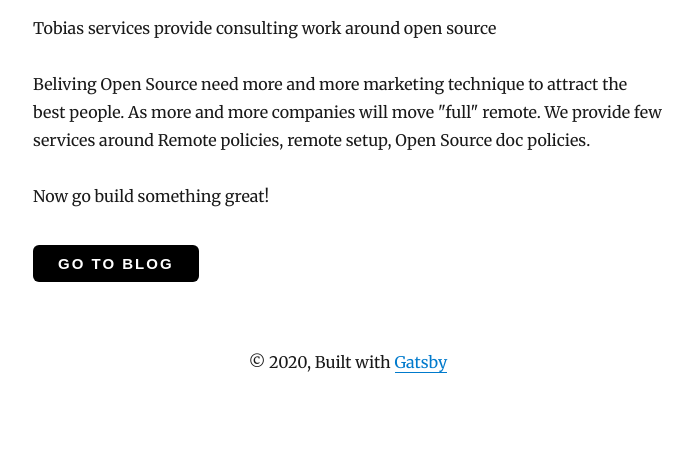
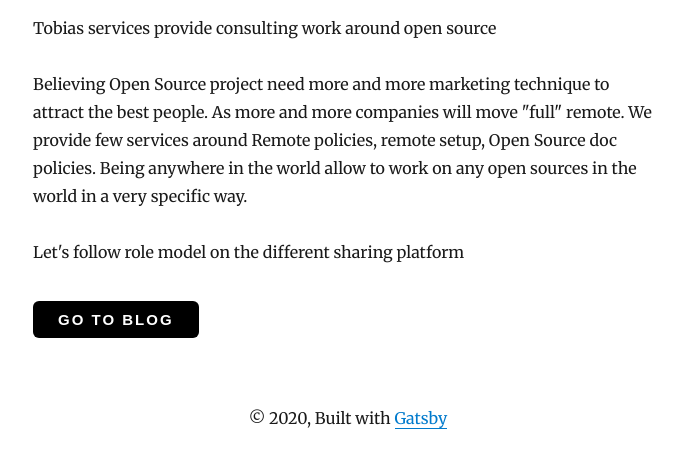
Before and after one commit to kevincouton/tobias-blog, a Gatsby site: page / in a window 1280 px wide. Shown: the part 779-1235 px from the top of the page, without its empty margins (292-985 px from the left). Before the commit the page ends 1179 px from the top, so only its background shows below. Built offline with nearby package versions, Linux system fonts and the light colour scheme; Gatsby itself is replaced by a stand-in of ours; some packages are replaced by stand-ins of ours.

Commit message:
Home page update

```diff
--- a/src/pages/index.js
+++ b/src/pages/index.js
@@ -24,11 +24,12 @@ class IndexPage extends React.Component {
         </h1>
         <p>Tobias services provide consulting work around open source</p>
         <p>
-          Beliving Open Source need more and more marketing technique to attract the best people.
+          Believing Open Source project need more and more marketing technique to attract the best people.
           As more and more companies will move "full" remote.
           We provide few services around Remote policies, remote setup, Open Source doc policies.
+          Being anywhere in the world allow to work on any open sources in the world in a very specific way.
         </p>
-        <p>Now go build something great!</p>
+        <p>Let's follow role model on the different sharing platform</p>
         <Link to="/blog/">
           <Button marginTop="35px">Go to Blog</Button>
         </Link>
```
